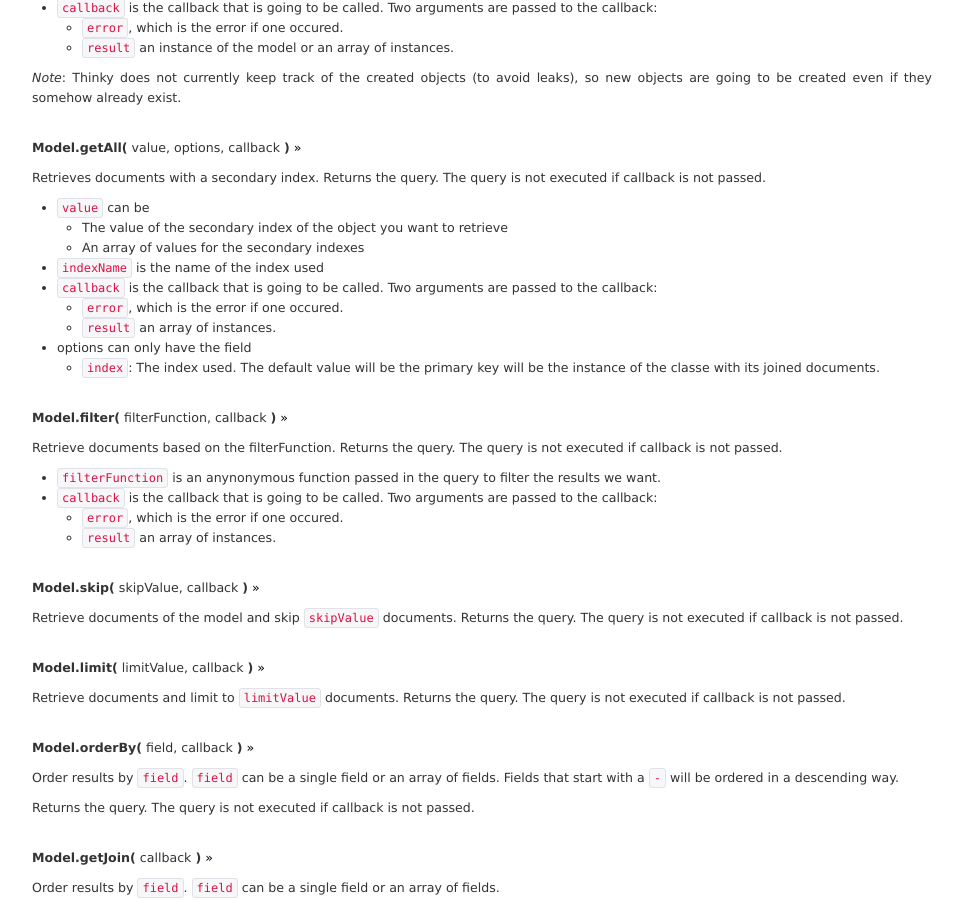
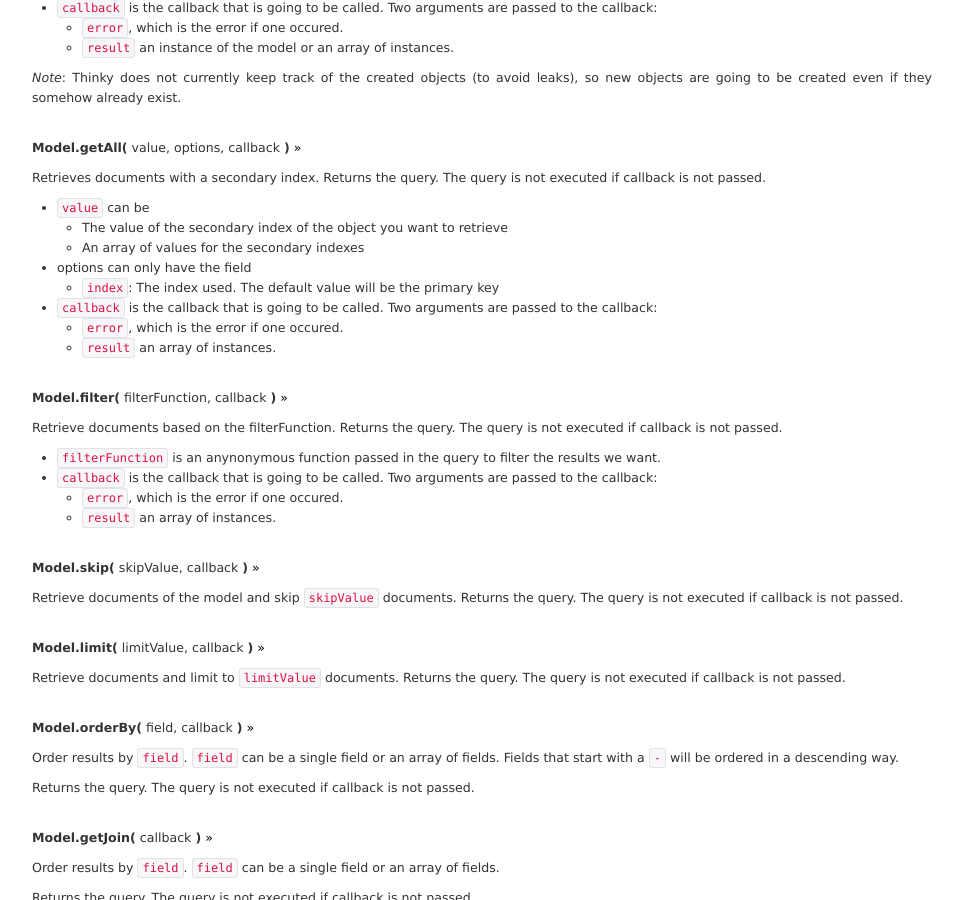
Before and after one commit to neumino/thinky, a Jekyll site: the page built from documentation.md, in a window 1280 px wide and 900 px high, scrolled down 3749 px. Shown: the whole window, without its empty margins (158-1121 px from the left). Built offline with Jekyll 4.4.1, drawn with Linux system fonts in a browser that asks for light colours; Markdown is read by kramdown in place of the engine named in the settings.

Commit message:
Fix doc for getAll -- Fix #12

```diff
--- a/documentation.md
+++ b/documentation.md
@@ -256,13 +256,11 @@
 - `value` can be
     - The value of the secondary index of the object you want to retrieve
     - An array of values for the secondary indexes
-- `indexName` is the name of the index used
+- options can only have the field
+    - `index`: The index used. The default value will be the primary key
 - `callback` is the callback that is going to be called. Two arguments are passed to the callback:
     - `error`, which is the error if one occured.
     - `result` an array of instances.
-- options can only have the field
-    - `index`: The index used. The default value will be the primary key
-    will be the instance of the classe with its joined documents.
 
 
 
```
